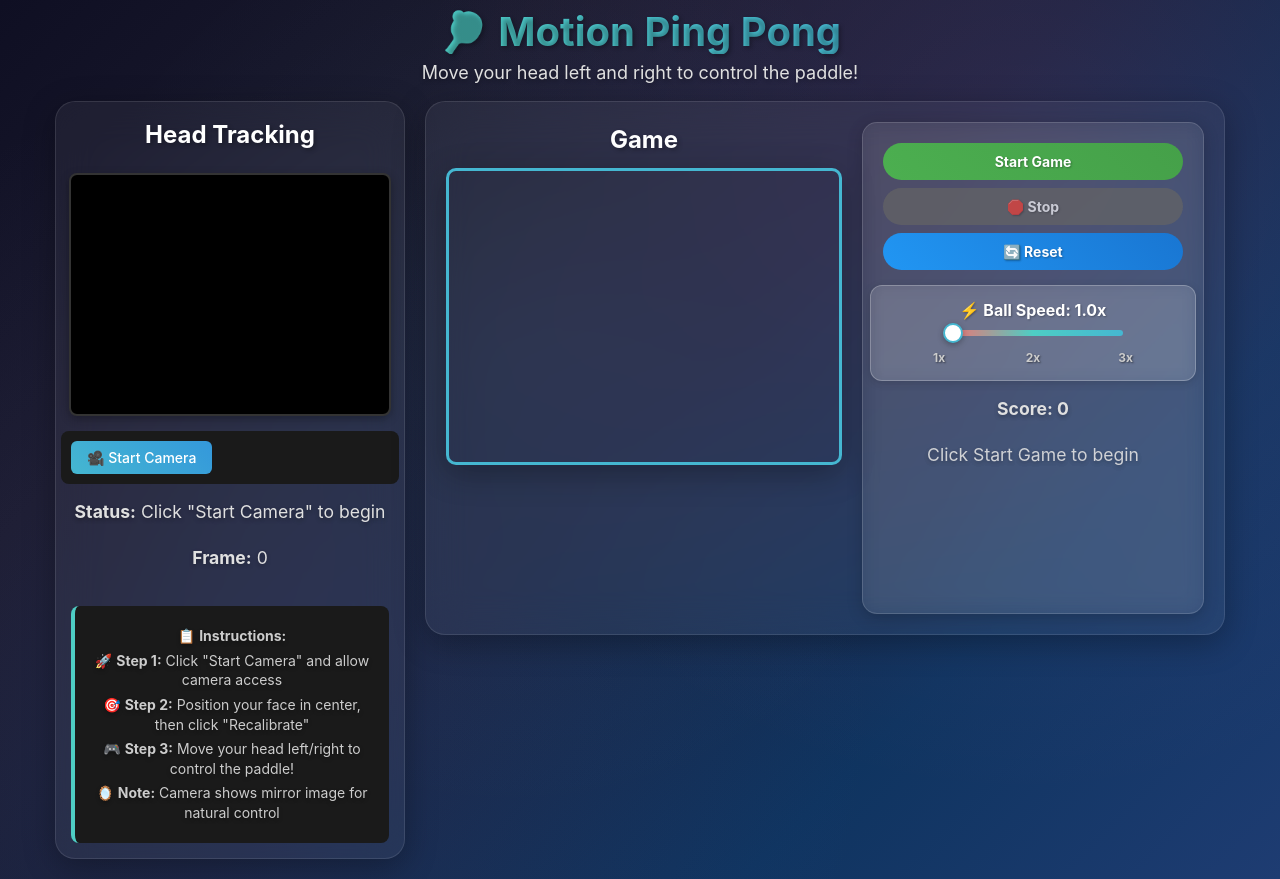
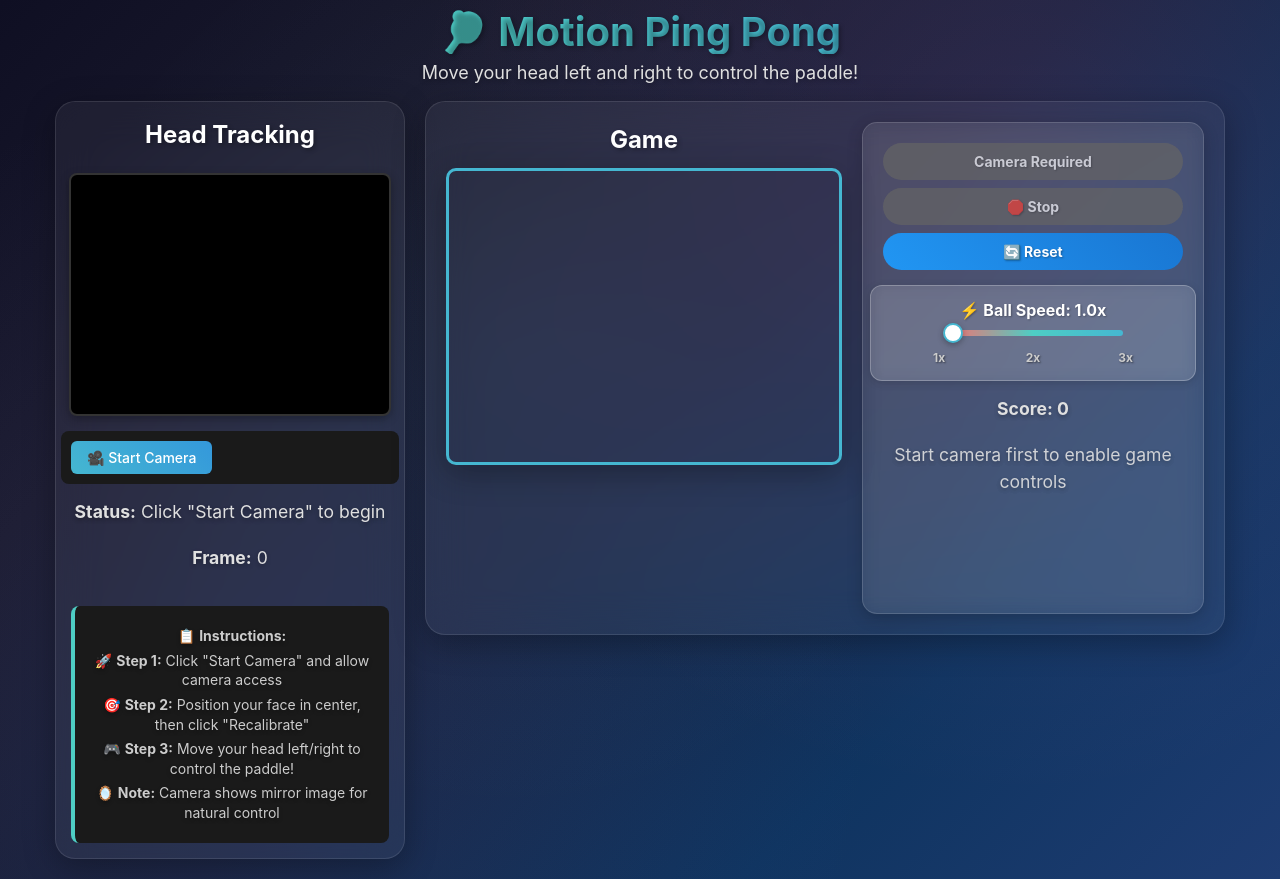
Before and after one commit to roshnidevadiga/games, a React (Vite) app: page / in a window 1280 px wide. Built offline with nearby package versions, Linux system fonts and the light colour scheme.

Commit message:
Allow to start only if camera is on

```diff
--- a/src/components/HeadTracker.jsx
+++ b/src/components/HeadTracker.jsx
@@ -1,6 +1,6 @@
 import { useLayoutEffect, useRef, useState } from "react";
 
-const HeadTracker = ({ onHeadMove }) => {
+const HeadTracker = ({ onHeadMove, onCameraStatusChange }) => {
   const videoRef = useRef(null);
   const canvasRef = useRef(null);
   const [isTracking, setIsTracking] = useState(false);
@@ -58,6 +58,11 @@ const HeadTracker = ({ onHeadMove }) => {
           // Start tracking
           setIsTracking(true);
 
+          // Notify parent that camera is ready
+          if (onCameraStatusChange) {
+            onCameraStatusChange(true);
+          }
+
           // Start the detection loop after a short delay
           setTimeout(() => {
             startDetection();
@@ -110,6 +115,11 @@ const HeadTracker = ({ onHeadMove }) => {
     frameCountRef.current = 0;
     setDebugInfo({ frame: 0 });
     previousFrameRef.current = null;
+
+    // Notify parent that camera is stopped
+    if (onCameraStatusChange) {
+      onCameraStatusChange(false);
+    }
   };
 
   const startDetection = () => {
--- a/src/components/PingPongGame.jsx
+++ b/src/components/PingPongGame.jsx
@@ -338,9 +338,17 @@ const PingPongGame = () => {
     });
   };
 
+  // Camera status state
+  const [isCameraReady, setIsCameraReady] = useState(false);
+
   // Function to handle head movement from HeadTracker component
   const handleHeadMove = (movement) => {
     setHeadPosition(movement);
+  };
+
+  // Function to handle camera status from HeadTracker component
+  const handleCameraStatus = (isReady) => {
+    setIsCameraReady(isReady);
   };
 
   // Function to handle speed change
@@ -356,7 +364,10 @@ const PingPongGame = () => {
       <div className="main-container">
         {/* Head Tracker Section */}
         <div className="head-tracker-section">
-          <HeadTracker onHeadMove={handleHeadMove} />
+          <HeadTracker
+            onHeadMove={handleHeadMove}
+            onCameraStatusChange={handleCameraStatus}
+          />
         </div>
 
         {/* Game Section */}
@@ -382,9 +393,13 @@ const PingPongGame = () => {
               <button
                 onClick={startGame}
                 className="start-btn"
-                disabled={gameState.isPlaying && !gameState.isPaused}
+                disabled={
+                  !isCameraReady || (gameState.isPlaying && !gameState.isPaused)
+                }
               >
-                {gameState.isPlaying
+                {!isCameraReady
+                  ? "Camera Required"
+                  : gameState.isPlaying
                   ? gameState.isPaused
                     ? "Resume"
                     : "Playing..."
@@ -400,12 +415,16 @@ const PingPongGame = () => {
               <button
                 onClick={stopGame}
                 className="stop-btn"
-                disabled={!gameState.isPlaying}
+                disabled={!isCameraReady || !gameState.isPlaying}
               >
                 🛑 Stop
               </button>
 
-              <button onClick={resetGame} className="reset-btn">
+              <button
+                onClick={resetGame}
+                className="reset-btn"
+                disabled={!isCameraReady}
+              >
                 🔄 Reset
               </button>
             </div>
@@ -438,8 +457,10 @@ const PingPongGame = () => {
                 {gameState.isPlaying
                   ? gameState.isPaused
                     ? "Game Paused"
-                    : "Playing - Use head tracking or mouse!"
-                  : "Click Start Game to begin"}
+                    : "Playing - Move your head to control the paddle!"
+                  : isCameraReady
+                  ? "Click Start Game to begin"
+                  : "Start camera first to enable game controls"}
               </p>
             </div>
           </div>
```
